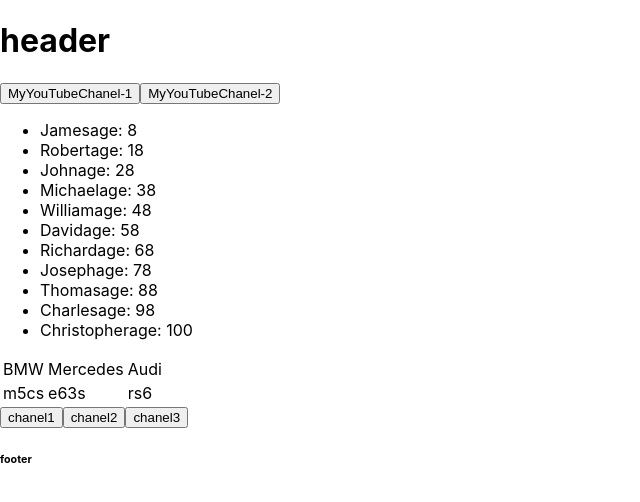
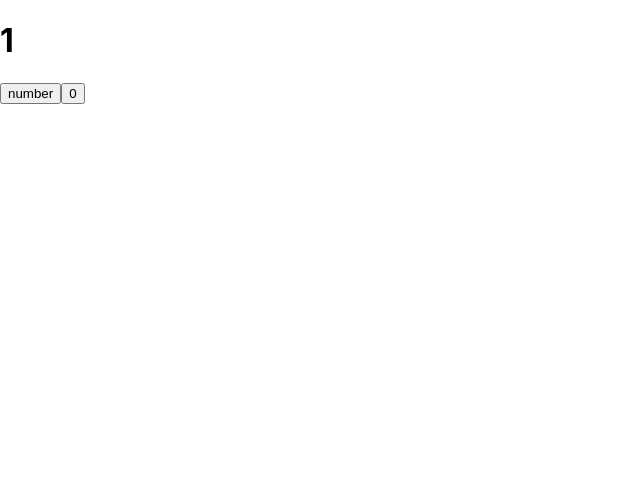
Before and after one commit to klevchuk/my-test-app, a React (Create React App) app: page / in a window 1280 px wide. Shown: the top 502 px of the page, without its empty margins (0-640 px from the left). Built offline with nearby package versions, Linux system fonts and the light colour scheme.

Commit message:
useState

```diff
--- a/src/App.tsx
+++ b/src/App.tsx
@@ -1,4 +1,4 @@
-import React from 'react';
+import React, {useState} from 'react';
 import './App.css';
 import {Header} from "./sait/components/Header";
 import {Body} from "./sait/components/Body";
@@ -9,43 +9,63 @@
 
 function App() {
 
-    const students = [
-        {id: 1, name: "James", age: 8},
-        {id: 2, name: "Robert", age: 18},
-        {id: 3, name: "John", age: 28},
-        {id: 4, name: "Michael", age: 38},
-        {id: 5, name: "William", age: 48},
-        {id: 6, name: "David", age: 58},
-        {id: 7, name: "Richard", age: 68},
-        {id: 8, name: "Joseph", age: 78},
-        {id: 9, name: "Thomas", age: 88},
-        {id: 10, name: "Charles", age: 98},
-        {id: 11, name: "Christopher", age: 100},
-    ]
+    // const students = [
+    //     {id: 1, name: "James", age: 8},
+    //     {id: 2, name: "Robert", age: 18},
+    //     {id: 3, name: "John", age: 28},
+    //     {id: 4, name: "Michael", age: 38},
+    //     {id: 5, name: "William", age: 48},
+    //     {id: 6, name: "David", age: 58},
+    //     {id: 7, name: "Richard", age: 68},
+    //     {id: 8, name: "Joseph", age: 78},
+    //     {id: 9, name: "Thomas", age: 88},
+    //     {id: 10, name: "Charles", age: 98},
+    //     {id: 11, name: "Christopher", age: 100},
+    // ]
+    //
+    //
+    // const Button1Foo = (subscriber: string, age: number) => {
+    //     console.log(subscriber, age)
+    // }
+    // const Button2Foo = (subscriber: string) => {
+    //     console.log(subscriber)
+    // }
+    // const Button3Foo = () => {
+    //     console.log("Im stupid Button")
+    // }
 
+    // let a = 1
 
-    const Button1Foo = (subscriber: string, age: number) => {
-        console.log(subscriber, age)
+    let [a, setA] = useState(1)
+    const onClickHandler = () => {
+        setA(++a);
+        console.log(a)
     }
-    const Button2Foo = (subscriber: string) => {
-        console.log(subscriber)
-    }
-    const Button3Foo = () => {
-        console.log("Im stupid Button")
+
+    const onClickHandlerZero = () => {
+        setA(a = 0);
+        console.log(a)
     }
 
     return (
         <>
-            <Header title="header"/>
-            <Body title="body"/>
-            <NewComponent students={students}/>
-            <Car/>
-            <Button name="chanel1" callBack={() => Button1Foo("Im Vasya", 21)}/>
-            <Button name="chanel2" callBack={() => Button2Foo("Im Ivan")}/>
-            <Button name="chanel3" callBack={Button3Foo}/>
-            <Footer title="footer"/>
+            <h1>{a}</h1>
+            <button onClick={onClickHandler}>number</button>
+            <button onClick={onClickHandlerZero}>0</button>
+
+
+            {/*<Header title="header"/>*/}
+            {/*<Body title="body"/>*/}
+            {/*<NewComponent students={students}/>*/}
+            {/*<Car/>*/}
+            {/*<Button name="chanel1" callBack={() => Button1Foo("Im Vasya", 21)}/>*/}
+            {/*<Button name="chanel2" callBack={() => Button2Foo("Im Ivan")}/>*/}
+            {/*<Button name="chanel3" callBack={Button3Foo}/>*/}
+            {/*<Footer title="footer"/>*/}
+
+
         </>
-    );
+    )
 }
 
 export default App;
```
